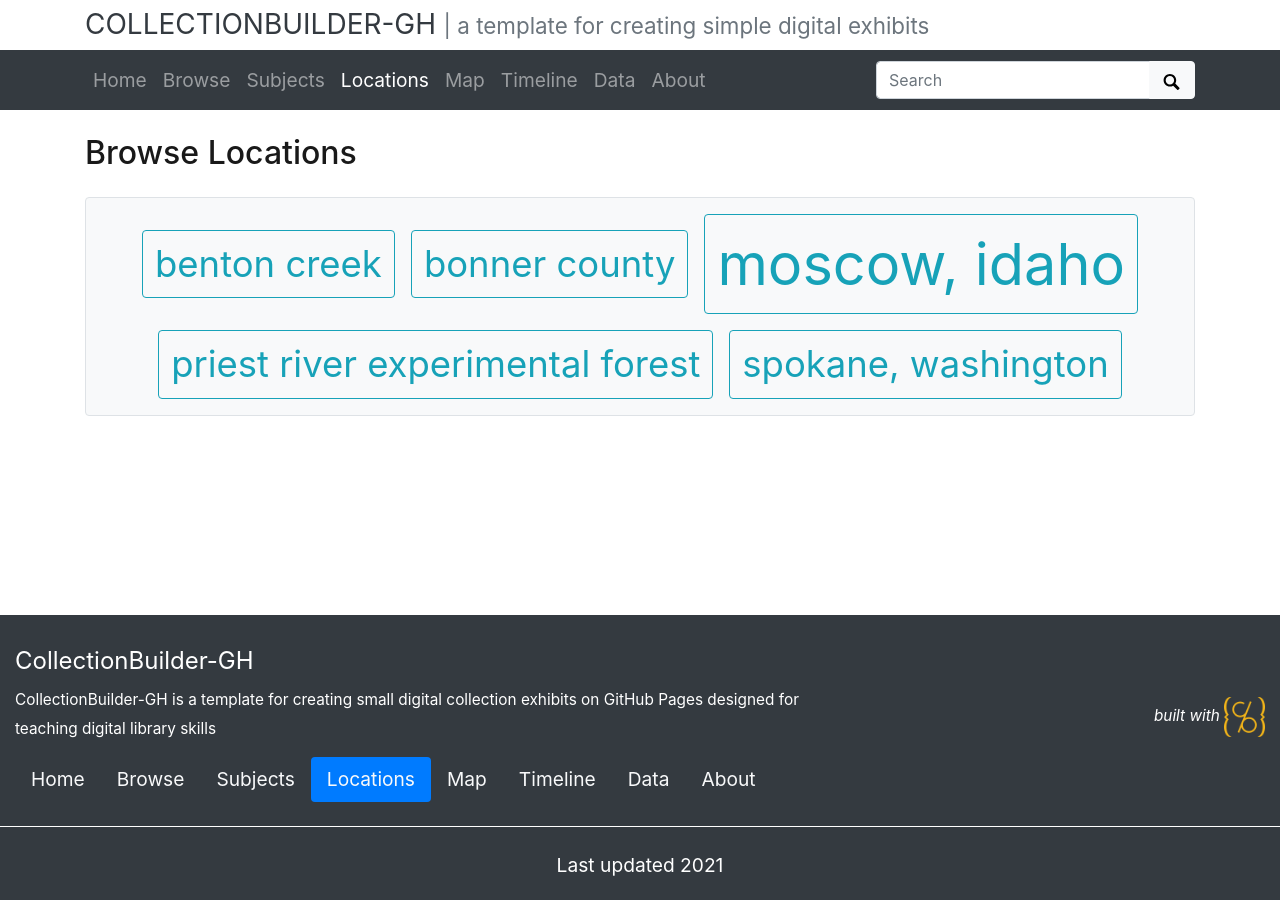
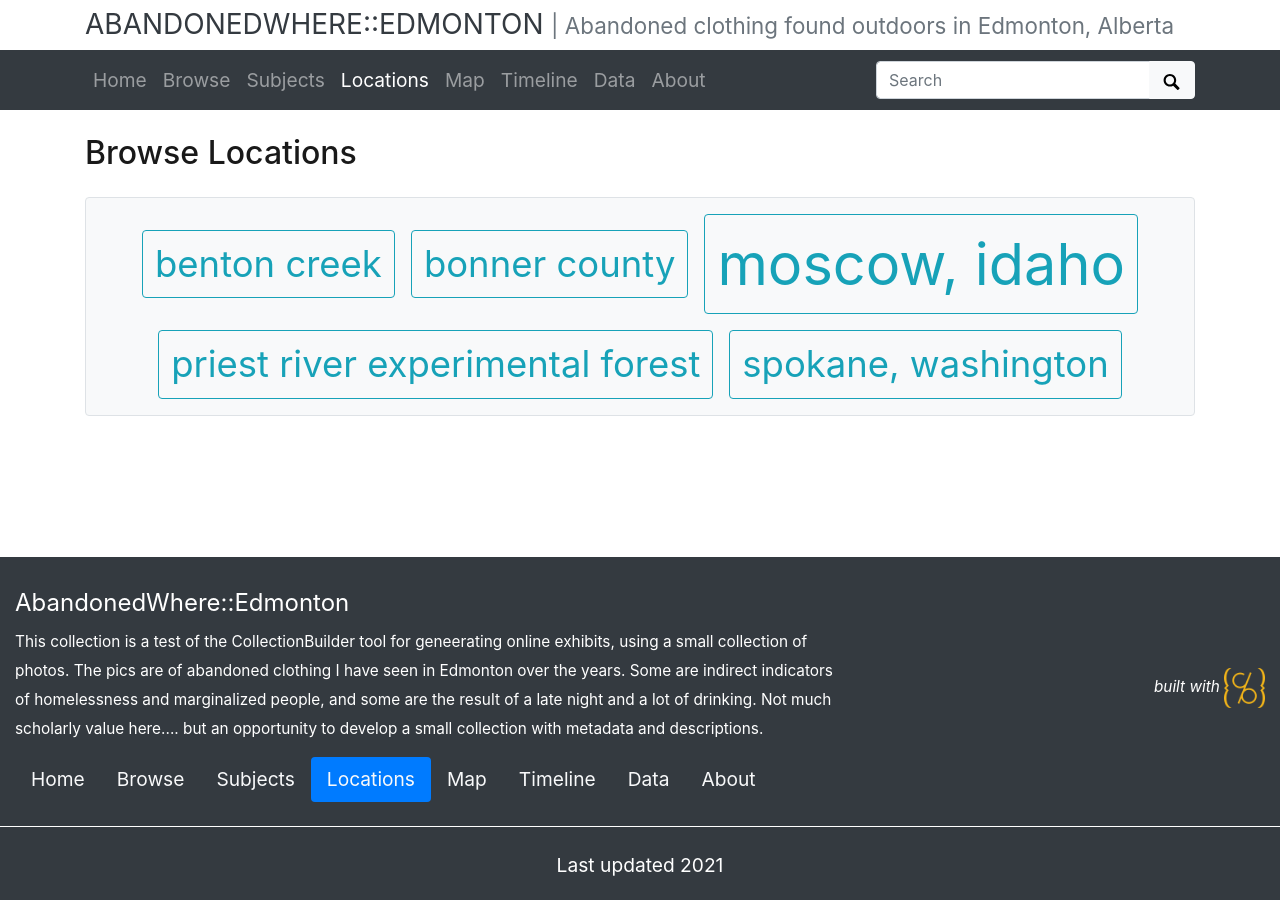
Before and after one commit to kris-joseph/abandonedWhere_cb, a Jekyll site: the page built from pages/locations.md, in a window 1280 px wide. Built offline with Jekyll 4.4.1, drawn with Linux system fonts in a browser that asks for light colours.

Commit message:
Update _config.yml
Updated title, tagline, and description

```diff
--- a/_config.yml
+++ b/_config.yml
@@ -18,14 +18,14 @@ source-code: https://github.com/CollectionBuilder/collectionbuilder-gh
 # SITE SETTINGS
 #
 # title of site appears in banner
-title: CollectionBuilder-GH
+title: AbandonedWhere::Edmonton
 # tagline, a short phrase that will appear throughout the site in the top banner
-tagline: a template for creating simple digital exhibits
+tagline: Abandoned clothing found outdoors in Edmonton, Alberta
 # description appears in meta tags and other locations
 # this description might appear in search result lists, keep around 160 characters max
-description: "CollectionBuilder-GH is a template for creating small digital collection exhibits on GitHub Pages designed for teaching digital library skills"
+description: "This collection is a test of the CollectionBuilder tool for geneerating online exhibits, using a small collection of photos. The pics are of abandoned clothing I have seen in Edmonton over the years. Some are indirect indicators of homelessness and marginalized people, and some are the result of a late night and a lot of drinking. Not much scholarly value here.... but an opportunity to develop a small collection with metadata and descriptions."
 # creator of the digital collection, to appear in meta tags; we typically use our GitHub usernames but feel free to just use your name
-author: CollectionBuilder
+author: Kris Joseph
 
 ##########
 # COLLECTION SETTINGS
```
